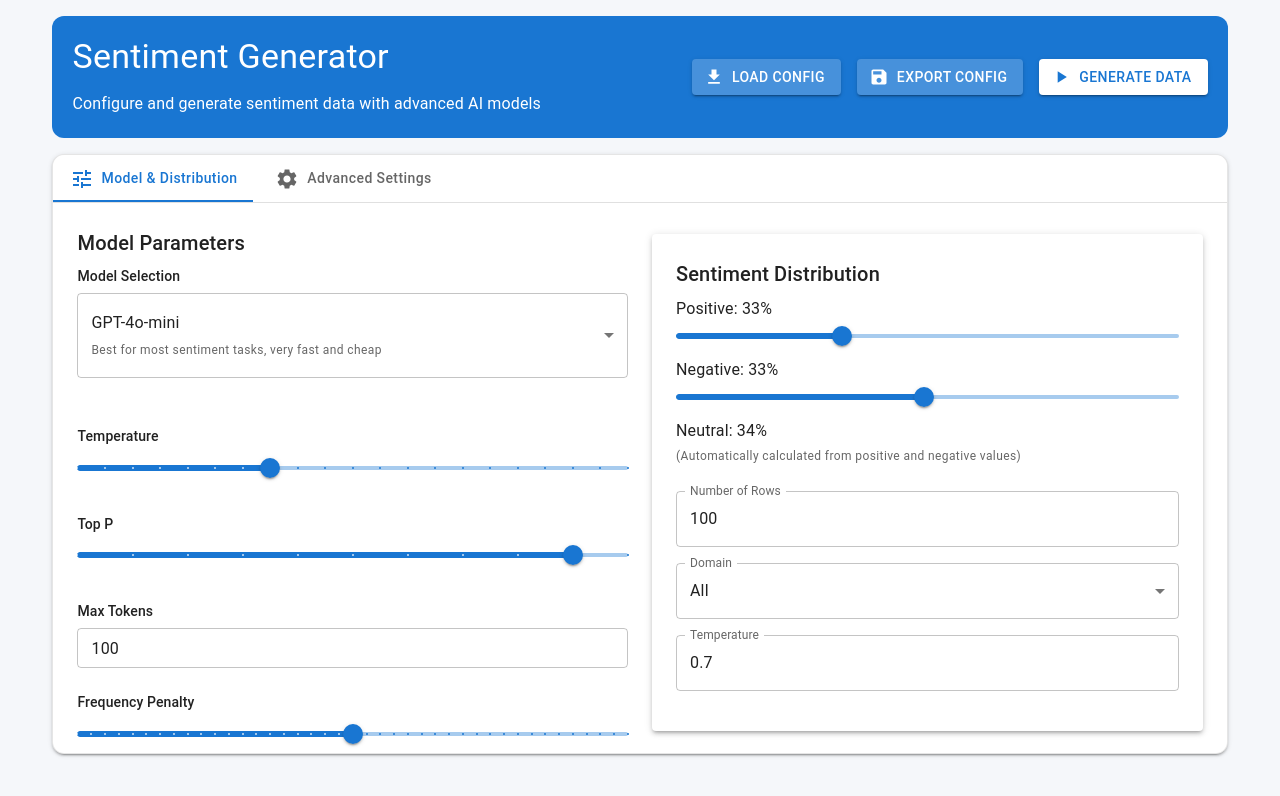
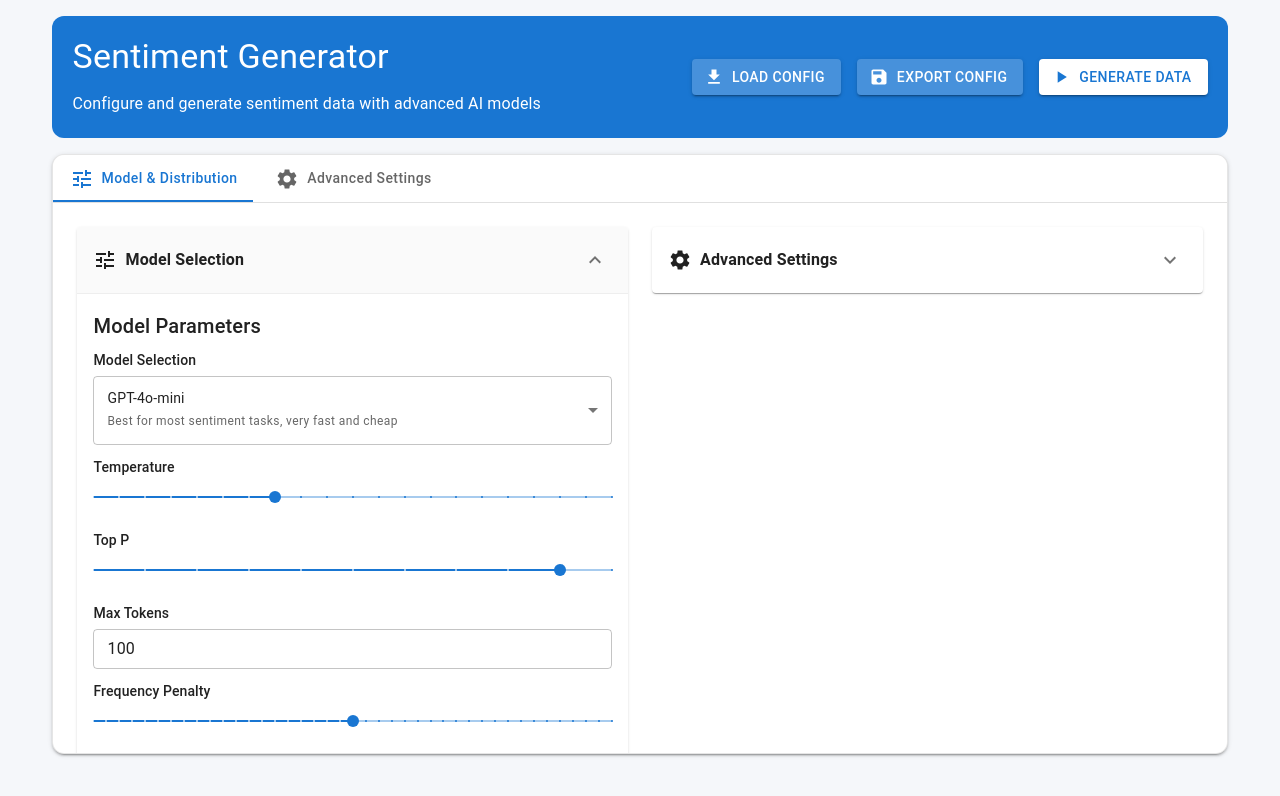
Before and after one commit to Davtan00/seminar-PE-web, a React (Create React App) app: page / in a window 1280 px wide. Shown: the top 796 px of the page. Built offline with nearby package versions, Linux system fonts and the light colour scheme.

Commit message:
Layout Changes 1

```diff
--- a/src/App.tsx
+++ b/src/App.tsx
@@ -16,6 +16,9 @@ import SettingsIcon from '@mui/icons-material/Settings';
 import SaveIcon from '@mui/icons-material/Save';
 import PlayArrowIcon from '@mui/icons-material/PlayArrow';
 import DownloadIcon from '@mui/icons-material/Download';
+import PieChartIcon from '@mui/icons-material/PieChart';
+import CollapsiblePanel from './components/CollapsiblePanel';
+import SentimentDistributionChart from './components/SentimentDistributionChart';
 
 const theme = createTheme();
 
@@ -40,7 +43,7 @@ function App() {
     presencePenalty: 0.0,
     model: 'gpt-4o-mini',
 
-    // Advanced Controls, set to a default value
+    // Advanced Controls
     privacyLevel: 0.5,
     biasControl: 0.5,
     sentimentIntensity: 0.5,
@@ -271,40 +274,45 @@ function App() {
             {/* Content Area */}
             <Box sx={{
               flexGrow: 1,
-              overflowY: activeTab === 0 ? 'hidden' : 'auto',
+              overflowY: 'auto',
               p: 3
             }}>
-              {activeTab === 0 && (
               <Grid container spacing={3}>
                 <Grid item xs={12} md={6}>
+                  <CollapsiblePanel
+                    title="Model Selection"
+                    icon={<TuneIcon />}
+                    defaultExpanded={true}
+                  >
                     <ModelParameters config={config} onChange={handleConfigChange} />
-                  </Grid>
-                  <Grid item xs={12} md={6}>
-                    <Typography variant="h6" gutterBottom>
-                    </Typography>
+                  </CollapsiblePanel>
+
+                  <CollapsiblePanel
+                    title="Sentiment Distribution"
+                    icon={<PieChartIcon />}
+                    defaultExpanded={true}
+                  >
+                    <SentimentDistributionChart distribution={config.sentimentDistribution} />
                     <GenerationForm
                       config={config}
                       onChange={handleConfigChange}
                       onGenerate={handleGenerate}
                       isLoading={isLoading}
                     />
+                  </CollapsiblePanel>
                 </Grid>
-                </Grid>
-              )}
-              {activeTab === 1 && (
-                <Grid container spacing={3}>
-                  <Grid item xs={12}>
-                    <Typography variant="h6" gutterBottom>
-                      Advanced Settings
-                    </Typography>
-                  </Grid>
+
                 <Grid item xs={12} md={6}>
-                    <Box sx={{ mb: 4 }}>
+                  <CollapsiblePanel
+                    title="Advanced Settings"
+                    icon={<SettingsIcon />}
+                    defaultExpanded={false}
+                  >
+                    <Box sx={{ display: 'flex', flexDirection: 'column', gap: 3 }}>
+                      <Box>
                         <Typography variant="subtitle2" gutterBottom>
                           Content Control
                         </Typography>
-                      <Box sx={{ display: 'flex', flexDirection: 'column', gap: 3 }}>
-                        {/* First column of advanced settings */}
                         <AdvancedParameterItem
                           label="Privacy Level"
                           description="Controls data privacy and synthetic generation"
@@ -317,22 +325,12 @@ function App() {
                           value={config.biasControl}
                           onChange={(value) => handleConfigChange('biasControl', value)}
                         />
-                        <AdvancedParameterItem
-                          label="Sentiment Intensity"
-                          description="Controls strength of expressed sentiments"
-                          value={config.sentimentIntensity}
-                          onChange={(value) => handleConfigChange('sentimentIntensity', value)}
-                        />
                       </Box>
-                    </Box>
-                  </Grid>
-                  <Grid item xs={12} md={6}>
-                    <Box sx={{ mb: 4 }}>
+
+                      <Box>
                         <Typography variant="subtitle2" gutterBottom>
                           Generation Quality
                         </Typography>
-                      <Box sx={{ display: 'flex', flexDirection: 'column', gap: 3 }}>
-                        {/* Second column of advanced settings */}
                         <AdvancedParameterItem
                           label="Realism"
                           description="Adjusts how realistic the generated content is"
@@ -345,17 +343,11 @@ function App() {
                           value={config.domainRelevance}
                           onChange={(value) => handleConfigChange('domainRelevance', value)}
                         />
-                        <AdvancedParameterItem
-                          label="Diversity"
-                          description="Adjusts variety in generated content"
-                          value={config.diversity}
-                          onChange={(value) => handleConfigChange('diversity', value)}
-                        />
                       </Box>
                     </Box>
+                  </CollapsiblePanel>
                 </Grid>
               </Grid>
-              )}
             </Box>
           </Paper>
 
--- /dev/null
+++ b/src/components/CollapsiblePanel.tsx
@@ -0,0 +1,67 @@
+import React, { useState } from 'react';
+import {
+  Paper,
+  Typography,
+  IconButton,
+  Collapse,
+  Box,
+  useTheme,
+} from '@mui/material';
+import ExpandMoreIcon from '@mui/icons-material/ExpandMore';
+import ExpandLessIcon from '@mui/icons-material/ExpandLess';
+
+interface Props {
+  title: string;
+  children: React.ReactNode;
+  defaultExpanded?: boolean;
+  icon?: React.ReactNode;
+}
+
+const CollapsiblePanel: React.FC<Props> = ({
+  title,
+  children,
+  defaultExpanded = true,
+  icon
+}) => {
+  const [expanded, setExpanded] = useState(defaultExpanded);
+  const theme = useTheme();
+
+  return (
+    <Paper
+      sx={{
+        mb: 2,
+        overflow: 'hidden',
+        transition: 'all 0.3s ease',
+      }}
+    >
+      <Box
+        sx={{
+          p: 2,
+          display: 'flex',
+          alignItems: 'center',
+          justifyContent: 'space-between',
+          cursor: 'pointer',
+          backgroundColor: expanded ? 'grey.50' : 'transparent',
+          borderBottom: expanded ? 1 : 0,
+          borderColor: 'grey.200',
+        }}
+        onClick={() => setExpanded(!expanded)}
+      >
+        <Box sx={{ display: 'flex', alignItems: 'center', gap: 1 }}>
+          {icon}
+          <Typography variant="subtitle1" fontWeight="600">
+            {title}
+          </Typography>
+        </Box>
+        <IconButton size="small">
+          {expanded ? <ExpandLessIcon /> : <ExpandMoreIcon />}
+        </IconButton>
+      </Box>
+      <Collapse in={expanded}>
+        <Box sx={{ p: 2 }}>{children}</Box>
+      </Collapse>
+    </Paper>
+  );
+};
+
+export default CollapsiblePanel;
--- a/src/components/ModelParameters.tsx
+++ b/src/components/ModelParameters.tsx
@@ -39,12 +39,12 @@ const ModelParameters: React.FC<Props> = ({ config, onChange }) => {
 
   return (
     <>
-      <Typography variant="h6" gutterBottom>
+      <Typography variant="h6" sx={{ mb: 1 }}>
         Model Parameters
       </Typography>
 
-      <Box sx={{ mb: 4 }}>
-        <Typography variant="subtitle2" gutterBottom>
+      <Box sx={{ mb: 1.5 }}>
+        <Typography variant="subtitle2" sx={{ mb: 0.5 }}>
           Model Selection
         </Typography>
         <TextField
@@ -53,12 +53,12 @@ const ModelParameters: React.FC<Props> = ({ config, onChange }) => {
           value={config.model}
           onChange={(e) => onChange('model', e.target.value)}
           variant="outlined"
-          sx={{ mb: 2 }}
+          size="small"
         >
           {availableModels.map((model) => (
             <MenuItem key={model.value} value={model.value}>
-              <Box>
-                <Typography variant="subtitle1">
+              <Box sx={{ py: 0.5 }}>
+                <Typography variant="body2">
                   {model.label}
                 </Typography>
                 <Typography variant="caption" color="text.secondary">
@@ -70,8 +70,8 @@ const ModelParameters: React.FC<Props> = ({ config, onChange }) => {
         </TextField>
       </Box>
 
-      <Box sx={{ mb: 3 }}>
-        <Typography variant="subtitle2" gutterBottom>
+      <Box sx={{ mb: 1.5 }}>
+        <Typography variant="subtitle2" sx={{ mb: 0.5 }}>
           Temperature
         </Typography>
         <Slider
@@ -82,11 +82,12 @@ const ModelParameters: React.FC<Props> = ({ config, onChange }) => {
           step={0.1}
           marks
           valueLabelDisplay="auto"
+          size="small"
         />
       </Box>
 
-      <Box sx={{ mb: 3 }}>
-        <Typography variant="subtitle2" gutterBottom>
+      <Box sx={{ mb: 1.5 }}>
+        <Typography variant="subtitle2" sx={{ mb: 0.5 }}>
           Top P
         </Typography>
         <Slider
@@ -97,11 +98,12 @@ const ModelParameters: React.FC<Props> = ({ config, onChange }) => {
           step={0.1}
           marks
           valueLabelDisplay="auto"
+          size="small"
         />
       </Box>
 
-      <Box sx={{ mb: 3 }}>
-        <Typography variant="subtitle2" gutterBottom>
+      <Box sx={{ mb: 1.5 }}>
+        <Typography variant="subtitle2" sx={{ mb: 0.5 }}>
           Max Tokens
         </Typography>
         <TextField
@@ -113,8 +115,8 @@ const ModelParameters: React.FC<Props> = ({ config, onChange }) => {
         />
       </Box>
 
-      <Box sx={{ mb: 3 }}>
-        <Typography variant="subtitle2" gutterBottom>
+      <Box sx={{ mb: 1.5 }}>
+        <Typography variant="subtitle2" sx={{ mb: 0.5 }}>
           Frequency Penalty
         </Typography>
         <Slider
@@ -125,11 +127,12 @@ const ModelParameters: React.FC<Props> = ({ config, onChange }) => {
           step={0.1}
           marks
           valueLabelDisplay="auto"
+          size="small"
         />
       </Box>
 
-      <Box sx={{ mb: 3 }}>
-        <Typography variant="subtitle2" gutterBottom>
+      <Box sx={{ mb: 1.5 }}>
+        <Typography variant="subtitle2" sx={{ mb: 0.5 }}>
           Presence Penalty
         </Typography>
         <Slider
@@ -140,6 +143,7 @@ const ModelParameters: React.FC<Props> = ({ config, onChange }) => {
           step={0.1}
           marks
           valueLabelDisplay="auto"
+          size="small"
         />
       </Box>
     </>
--- /dev/null
+++ b/src/components/SentimentDistributionChart.tsx
@@ -0,0 +1,58 @@
+import React from 'react';
+import { Box, Typography } from '@mui/material';
+import { GenerationConfig } from '../types/types';
+
+interface Props {
+  distribution: GenerationConfig['sentimentDistribution'];
+}
+
+const SentimentDistributionChart: React.FC<Props> = ({ distribution }) => {
+  const total = Object.values(distribution).reduce((a, b) => a + b, 0);
+
+  return (
+    <Box sx={{ mb: 2 }}>
+      <Box sx={{
+        display: 'flex',
+        height: '24px',
+        borderRadius: '12px',
+        overflow: 'hidden',
+        mb: 1
+      }}>
+        <Box
+          sx={{
+            width: `${distribution.positive}%`,
+            bgcolor: 'success.light',
+            transition: 'width 0.3s ease'
+          }}
+        />
+        <Box
+          sx={{
+            width: `${distribution.negative}%`,
+            bgcolor: 'error.light',
+            transition: 'width 0.3s ease'
+          }}
+        />
+        <Box
+          sx={{
+            width: `${distribution.neutral}%`,
+            bgcolor: 'grey.300',
+            transition: 'width 0.3s ease'
+          }}
+        />
+      </Box>
+      <Box sx={{ display: 'flex', justifyContent: 'space-between' }}>
+        <Typography variant="caption" color="success.main">
+          Positive: {distribution.positive}%
+        </Typography>
+        <Typography variant="caption" color="error.main">
+          Negative: {distribution.negative}%
+        </Typography>
+        <Typography variant="caption" color="text.secondary">
+          Neutral: {distribution.neutral}%
+        </Typography>
+      </Box>
+    </Box>
+  );
+};
+
+export default SentimentDistributionChart;
```
Also changed, not shown: src/theme.ts (+66 -9 lines). Lines whose indentation alone changed are shown as unchanged.
